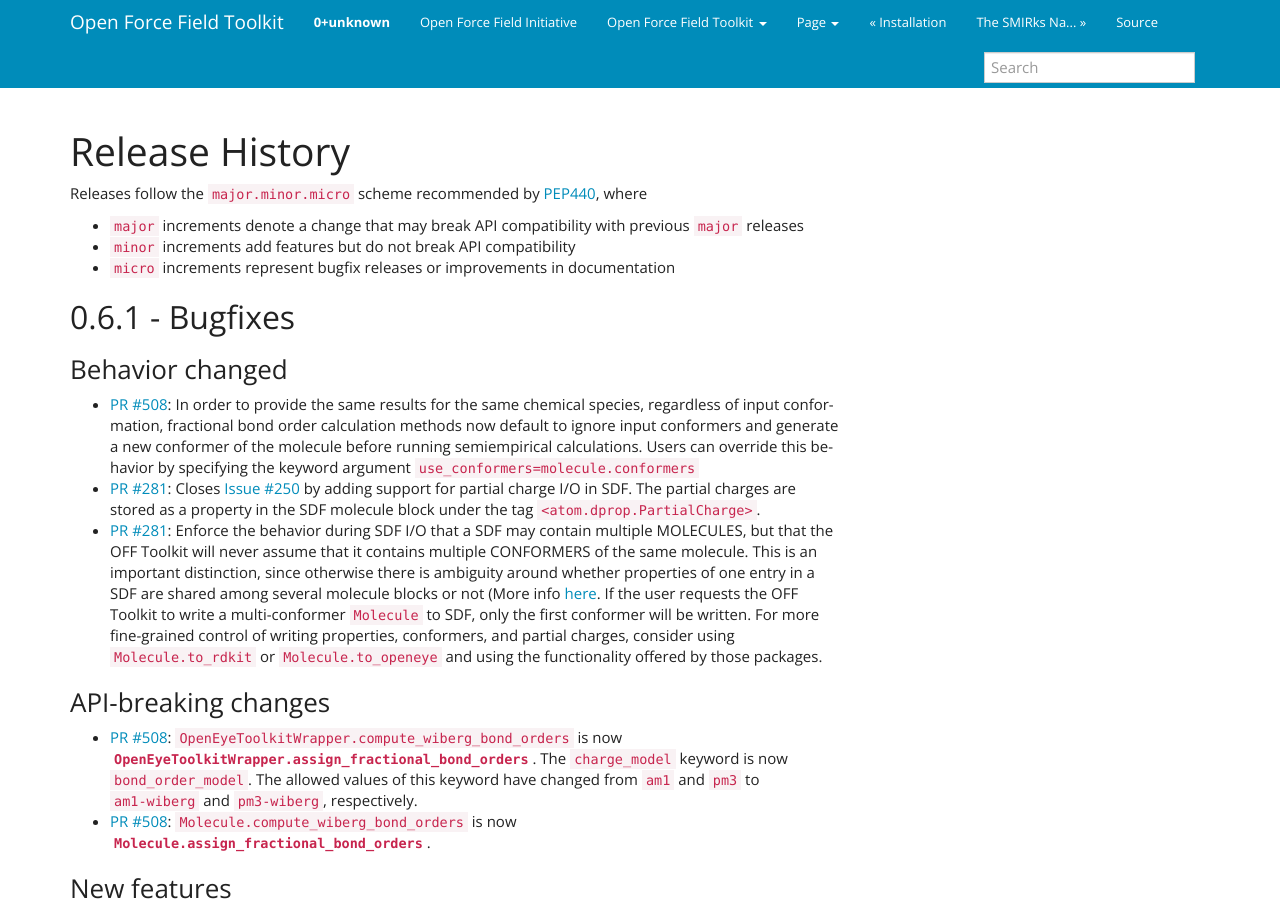
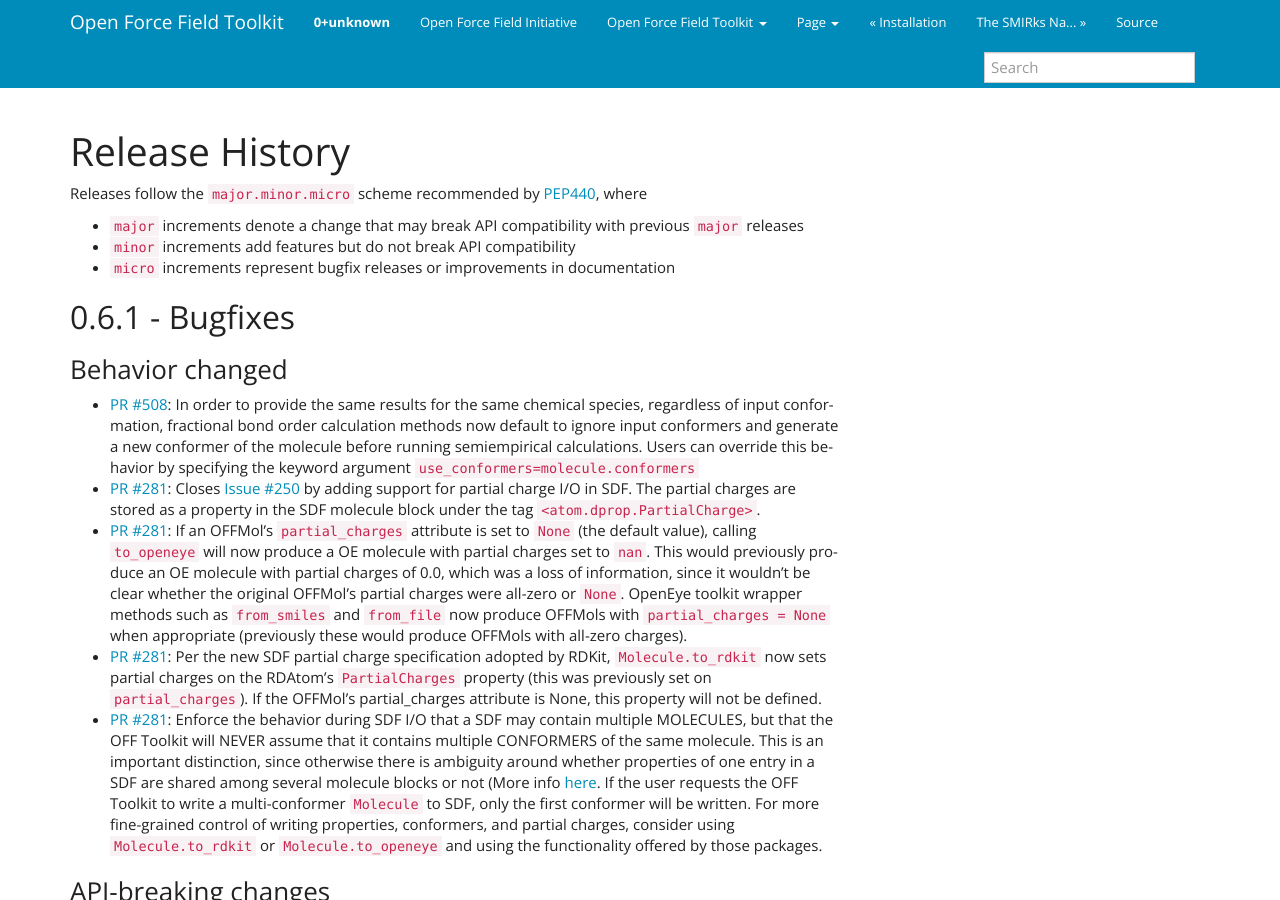
Before and after one commit to openforcefield/openff-toolkit, a Sphinx documentation site: the page built from docs/releasehistory.rst, in a window 1280 px wide and 900 px high. Built offline with Sphinx 7.4.7, drawn with Linux system fonts in a browser that asks for light colours.

Commit message:
update release history for oetk partial charge/nan behavior

```diff
--- a/docs/releasehistory.rst
+++ b/docs/releasehistory.rst
@@ -22,9 +22,22 @@
   `Issue #250 <https://github.com/openforcefield/openforcefield/issues/250>`_
   by adding support for partial charge I/O in SDF. The partial charges are stored as a property in the
   SDF molecule block under the tag ``<atom.dprop.PartialCharge>``.
+- `PR #281 <https://github.com/openforcefield/openforcefield/pull/281>`_: If an OFFMol's
+  ``partial_charges`` attribute is set to ``None`` (the default value), calling ``to_openeye`` will
+  now produce a OE molecule with partial charges set to ``nan``. This would previously produce an OE
+  molecule with partial charges of 0.0, which was a loss of information, since it wouldn't be clear
+  whether the original OFFMol's partial charges were all-zero or ``None``. OpenEye toolkit
+  wrapper methods such as ``from_smiles`` and ``from_file`` now produce OFFMols with
+  ``partial_charges = None`` when appropriate (previously these would produce OFFMols with
+  all-zero charges).
+- `PR #281 <https://github.com/openforcefield/openforcefield/pull/281>`_: Per the new SDF
+  partial charge specification adopted by RDKit, ``Molecule.to_rdkit``
+  now sets partial charges on the RDAtom's ``PartialCharges`` property (this was previously set
+  on ``partial_charges``). If the OFFMol's partial_charges attribute is None, this property
+  will not be defined.
 - `PR #281 <https://github.com/openforcefield/openforcefield/pull/281>`_:
   Enforce the behavior during SDF I/O that a SDF may contain multiple MOLECULES, but that the OFF Toolkit
-  will never assume that it contains multiple CONFORMERS of the same molecule. This is an
+  will NEVER assume that it contains multiple CONFORMERS of the same molecule. This is an
   important distinction, since otherwise there is ambiguity around whether properties of one
   entry in a SDF are shared among several molecule blocks or not (More info
   `here <https://docs.eyesopen.com/toolkits/python/oechemtk/oemol.html#dude-where-s-my-sd-data>`_.
```
